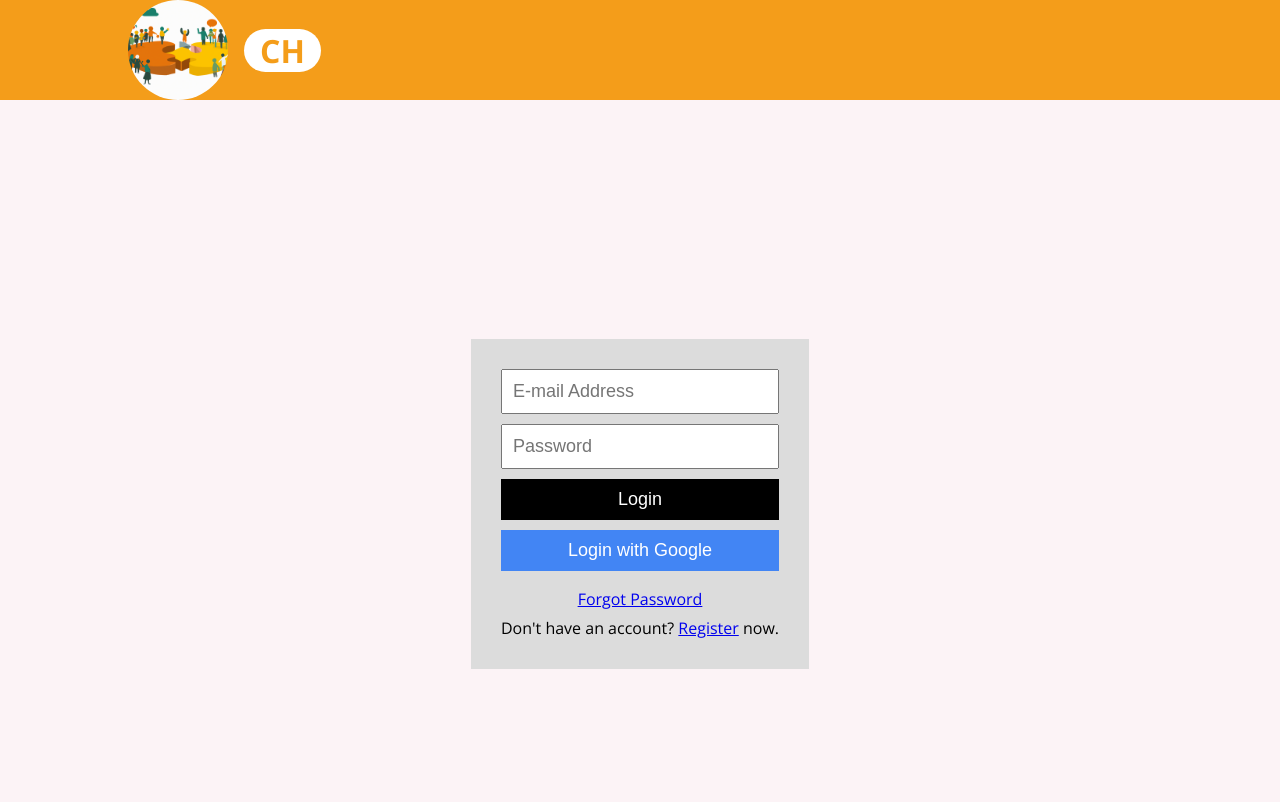
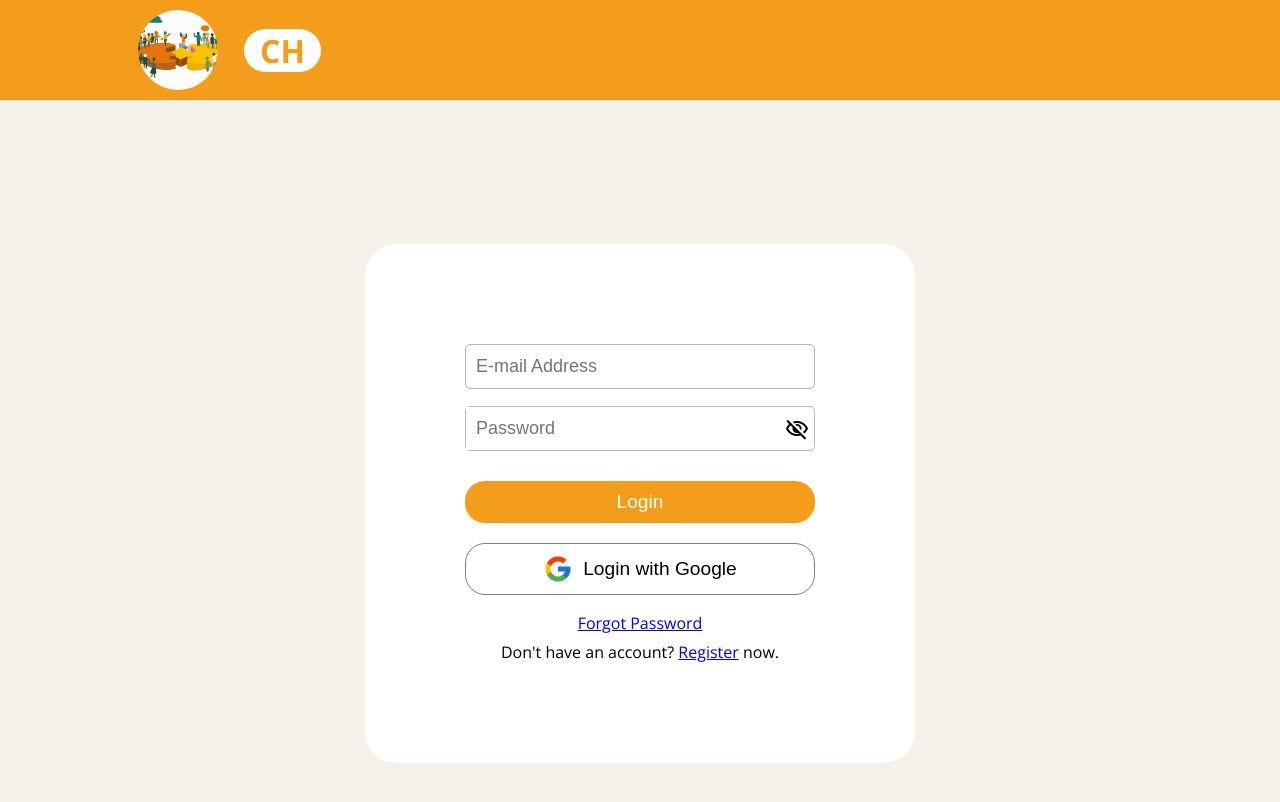
Before and after one commit to Deven1902/SolutionCHallenge23, a React (Create React App) app: page / in a window 1280 px wide. Shown: the top 802 px of the page. Built offline with nearby package versions, Linux system fonts and the light colour scheme; no server answers.

Commit message:
Update login and register card

```diff
--- a/package.json
+++ b/package.json
@@ -3,6 +3,8 @@
   "version": "0.1.0",
   "private": true,
   "dependencies": {
+    "@emotion/styled": "^11.10.6",
+    "@mui/material": "^5.11.15",
     "@testing-library/jest-dom": "^5.16.5",
     "@testing-library/react": "^14.0.0",
     "@testing-library/user-event": "^14.4.3",
--- a/public/index.html
+++ b/public/index.html
@@ -8,6 +8,8 @@
   <meta name="theme-color" content="#000000" />
   <meta name="description" content="Web site created using create-react-app" />
   <link rel="apple-touch-icon" href="%PUBLIC_URL%/logo192.png" />
+  <link rel="stylesheet"
+    href="https://fonts.googleapis.com/css2?family=Material+Symbols+Outlined:opsz,wght,FILL,GRAD@20..48,100..700,0..1,-50..200" />
   <!--
       manifest.json provides metadata used when your web app is installed on a
       user's mobile device or desktop. See https://developers.google.com/web/fundamentals/web-app-manifest/
--- a/src/auth/Login.css
+++ b/src/auth/Login.css
@@ -1,32 +1,92 @@
 .login {
+    width: 100%;
     height: 100vh;
-    width: 100vw;
     display: flex;
+    flex-direction: column;
     align-items: center;
     justify-content: center;
+    background-color: #f5f2ea;
   }
   .login__container {
+    padding-top: 100px;
+    padding-bottom: 100px;
+    padding-left: 100px;
+    padding-right: 100px;
     display: flex;
     flex-direction: column;
     text-align: center;
-    background-color: #dcdcdc;
-    padding: 30px;
+    background-color: #ffffff;
+    border-radius: 2rem;
   }
   .login__textBox {
-    padding: 10px;
+    width: 350px;
+    height: 45px;
+    padding-left: 10px;
     font-size: 18px;
     margin-bottom: 10px;
+    border-radius: 5px;
+    border: 1px solid #bababa;
+    outline-style: none;
   }
+.passwdbox {
+  display: flex;
+  align-items: center;
+  height: 45px;
+  border: solid 1px black;
+  width: 350px;
+  margin-bottom: 20px;
+  border: 1px solid #bababa;
+  border-radius: 5px;
+}
+
+.passwd__textBox{
+  border:0;
+  font-size: 18px;
+  width: 320px;
+  padding-left: 10px;
+  height: 43px;
+  outline-style: none;
+}
+span{
+  padding-left: 5px;
+  padding-right: 5px;
+}
+
+span:hover{
+  cursor: pointer;
+  user-select: none;
+}
+
 .login__btn {
   padding: 10px;
   font-size: 18px;
   margin-bottom: 10px;
   border: none;
   color: white;
-    background-color: black;
+  background-color: #f49d1a;
+  margin-top: 10px;
+  border-radius: 20px;
+  font-size: larger;
 }
+
+.login__btn:hover{
+  cursor: pointer;
+}
+
 .login__google {
-    background-color: #4285f4;
+  padding: 0;
+  padding-top: 10px;
+  padding-bottom: 10px;
+  background-color: white;
+  display: flex;
+  color: black;
+  justify-content: center;
+  align-items: center;
+  border: 1px solid grey;
+}
+.login__google > img{
+  width: 40px;
+  padding-right: 10px;
 }
 .login div {
   margin-top: 7px;
--- a/src/auth/Login.js
+++ b/src/auth/Login.js
@@ -1,8 +1,11 @@
 import React, { useEffect, useState } from "react";
 import { Link, useNavigate } from "react-router-dom";
-import { auth, signInWithEmailAndPassword, signInWithGoogle } from "./firebase";
+import { auth, logInWithEmailAndPassword, signInWithEmailAndPassword, signInWithGoogle } from "./firebase";
 import { useAuthState } from "react-firebase-hooks/auth";
 import "./Login.css";
+import google from "../icons/google.png"
+import { Snackbar } from "@mui/material";
+
 
 function Login() {
   const [email, setEmail] = useState("");
@@ -10,15 +13,31 @@ function Login() {
   const [user, loading, error] = useAuthState(auth);
   const navigate = useNavigate()
 
+  const [open, setOpen] = useState(false);
+
+  const [message, setMessage] = useState("");
+
+  const UseSnackBar = (message) => {
+    setMessage(message);
+    setOpen(true);
+    setTimeout(() => {
+      setOpen(false);
+    }, 5000);
+  }
+
+
+  const [visible, setVisible] = useState({
+    visiblity: "visibility_off",
+    type: "password"
+  });
+
   useEffect(() => {
-    if (loading) {
-      // maybe trigger a loading screen
-      return;
-    }
     if (user) window.location.reload();
   }, [user, loading]);
 
   return (
+    loading ? <div>Loading...</div>
+      :
       <div className="login">
         <div className="login__container">
           <input
@@ -28,21 +47,42 @@ function Login() {
             onChange={(e) => setEmail(e.target.value)}
             placeholder="E-mail Address"
           />
+          <div className="passwdbox">
             <input
-          type="password"
-          className="login__textBox"
+              type={visible.type}
+              className="passwd__textBox"
               value={password}
               onChange={(e) => setPassword(e.target.value)}
               placeholder="Password"
             />
+            <span className="material-symbols-outlined" onClick={() => {
+              if (visible.type === "password") {
+                setVisible({
+                  type: "text",
+                  visiblity: "visibility"
+                })
+              }
+              else {
+                setVisible({
+                  type: "password",
+                  visiblity: "visibility_off"
+                })
+              }
+            }}>
+              {visible.visiblity}
+            </span>
+          </div>
           <button
             className="login__btn"
-          onClick={() => signInWithEmailAndPassword(email, password)}
+            onClick={async () => {
+              const response = await logInWithEmailAndPassword(email, password)
+              UseSnackBar(response)
+            }}
           >
             Login
           </button>
           <button className="login__btn login__google" onClick={signInWithGoogle}>
-          Login with Google
+            <img src={google} />Login with Google
           </button>
           <div>
             <Link to="/reset">Forgot Password</Link>
@@ -51,6 +91,12 @@ function Login() {
             Don't have an account? <Link to="/register">Register</Link> now.
           </div>
         </div>
+        <Snackbar
+          anchorOrigin={{ vertical: 'bottom', horizontal: 'center' }}
+          open={open}
+          onClose={setOpen}
+          message={message}
+        />
       </div>
   );
 }
--- a/src/auth/Register.css
+++ b/src/auth/Register.css
@@ -1,32 +1,92 @@
 .register {
+    width: 100%;
     height: 100vh;
-    width: 100vw;
     display: flex;
+    flex-direction: column;
     align-items: center;
     justify-content: center;
+    background-color: #f5f2ea;
   }
   .register__container {
+    padding-top: 100px;
+    padding-bottom: 100px;
+    padding-left: 100px;
+    padding-right: 100px;
     display: flex;
     flex-direction: column;
     text-align: center;
-    background-color: #dcdcdc;
-    padding: 30px;
+    background-color: #ffffff;
+    border-radius: 2rem;
   }
   .register__textBox {
-    padding: 10px;
+    width: 350px;
+    height: 45px;
+    padding-left: 10px;
     font-size: 18px;
     margin-bottom: 10px;
+    border-radius: 5px;
+    border: 1px solid #bababa;
+    outline-style: none;
   }
+.passwdbox {
+  display: flex;
+  align-items: center;
+  height: 45px;
+  border: solid 1px black;
+  width: 350px;
+  margin-bottom: 20px;
+  border: 1px solid #bababa;
+  border-radius: 5px;
+}
+
+.passwd__textBox{
+  border:0;
+  font-size: 18px;
+  width: 320px;
+  padding-left: 10px;
+  height: 43px;
+  outline-style: none;
+}
+span{
+  padding-left: 5px;
+  padding-right: 5px;
+}
+
+span:hover{
+  cursor: pointer;
+  user-select: none;
+}
+
 .register__btn {
   padding: 10px;
   font-size: 18px;
   margin-bottom: 10px;
   border: none;
   color: white;
-    background-color: black;
+  background-color: #f49d1a;
+  margin-top: 10px;
+  border-radius: 20px;
+  font-size: larger;
 }
+
+.register__btn:hover{
+  cursor: pointer;
+}
+
 .register__google {
-    background-color: #4285f4;
+  padding: 0;
+  padding-top: 10px;
+  padding-bottom: 10px;
+  background-color: white;
+  display: flex;
+  color: black;
+  justify-content: center;
+  align-items: center;
+  border: 1px solid grey;
+}
+.register__google > img{
+  width: 40px;
+  padding-right: 10px;
 }
 .register div {
   margin-top: 7px;
--- a/src/auth/Register.js
+++ b/src/auth/Register.js
@@ -7,16 +7,40 @@ import {
   signInWithGoogle,
 } from "./firebase";
 import "./Register.css";
+import google from '../icons/google.png'
+import { Snackbar } from '@mui/material';
+
 function Register() {
   const [email, setEmail] = useState("");
   const [password, setPassword] = useState("");
   const [name, setName] = useState("");
   const [user, loading, error] = useAuthState(auth);
   const navigate = useNavigate();
+  const [visible, setVisible] = useState({
+    visiblity: "visibility_off",
+    type: "password"
+  });
+
+  const [open, setOpen] = useState(false);
+
+  const [message, setMessage] = useState("");
+
+  const UseSnackbar = (message) => {
+    setMessage(message);
+    setOpen(true);
+    setTimeout(() => {
+      setOpen(false);
+    }, 5000);
+  }
+
+
   const register = () => {
-    if (!name) alert("Please enter name");
+    if (!name) UseSnackbar("Please enter name");
     registerWithEmailAndPassword(name, email, password);
   };
+
+
+
   useEffect(() => {
     if (loading) return;
     if (user) { navigate("/") };
@@ -38,13 +62,31 @@ function Register() {
           onChange={(e) => setEmail(e.target.value)}
           placeholder="E-mail Address"
         />
-        <input
-          type="password"
-          className="register__textBox"
-          value={password}
-          onChange={(e) => setPassword(e.target.value)}
-          placeholder="Password"
-        />
+        <div className="passwdbox">
+          <input
+            type={visible.type}
+            className="passwd__textBox"
+            value={password}
+            onChange={(e) => setPassword(e.target.value)}
+            placeholder="Password"
+          />
+          <span className="material-symbols-outlined" onClick={() => {
+            if (visible.type === "password") {
+              setVisible({
+                type: "text",
+                visiblity: "visibility"
+              })
+            }
+            else {
+              setVisible({
+                type: "password",
+                visiblity: "visibility_off"
+              })
+            }
+          }}>
+            {visible.visiblity}
+          </span>
+        </div>
         <button className="register__btn" onClick={register}>
           Register
         </button>
@@ -52,12 +94,18 @@ function Register() {
           className="register__btn register__google"
           onClick={signInWithGoogle}
         >
-          Register with Google
+          <img src={google} /> Register with Google
         </button>
         <div>
           Already have an account? <Link to="/">Login</Link> now.
         </div>
       </div>
+      <Snackbar
+        anchorOrigin={{ vertical: 'bottom', horizontal: 'center' }}
+        open={open}
+        onClose={setOpen}
+        message={message}
+      />
     </div>
   );
 }
--- a/src/components/MainNavigation.jsx
+++ b/src/components/MainNavigation.jsx
@@ -12,7 +12,7 @@ const MainNavigation = () => {
   return (
     <header className={classes.header}>
       <div className={classes.logo}>
-        <img src={NavbarImg} alt="Logo" />
+        <img src={NavbarImg} alt="Logo" style={{ height: 100, padding: "10px" }} />
         <div>CH</div>
       </div>
 
@@ -34,19 +34,22 @@ const MainNavigation = () => {
                   </span>
                 </Link>
               </li>
-              <li onClick={() => {
-                logout();
-                window.location.href = "/";
-              }}>
-                Logout
-              </li>
+              <Link to="/">
+                <li onClick={() => {
+                  logout();
+                }}
+                  style={{ color: 'white', fontSize: 18, fontWeight: 'normal' }}
+                >
+                  Logout
+                </li>
+              </Link>
             </ul>
             :
             <></>
         }
       </nav>
       <MobileNavigation />
-    </header>
+    </header >
   );
 };
 
--- a/src/components/MainNavigation.module.css
+++ b/src/components/MainNavigation.module.css
@@ -68,6 +68,7 @@
   margin-left: 0.5rem;
 }
 
+
 @media screen and (max-width: 1050px) {
   .header {
     padding: 0 6%;
@@ -104,6 +105,7 @@
     margin-left: 0.9rem;
   }
 
+
   .header img {
     width: 50px; /* adjust the size to your liking */
     height: 50px; /* adjust the size to your liking */
```
Also changed, not shown: src/auth/Reset.js (+33 -2 lines), src/auth/firebase.js (+3 -4 lines), src/icons/google.png (added), 1 other file (tests, documents, lock files or other folders). Lines whose indentation alone changed are shown as unchanged.
